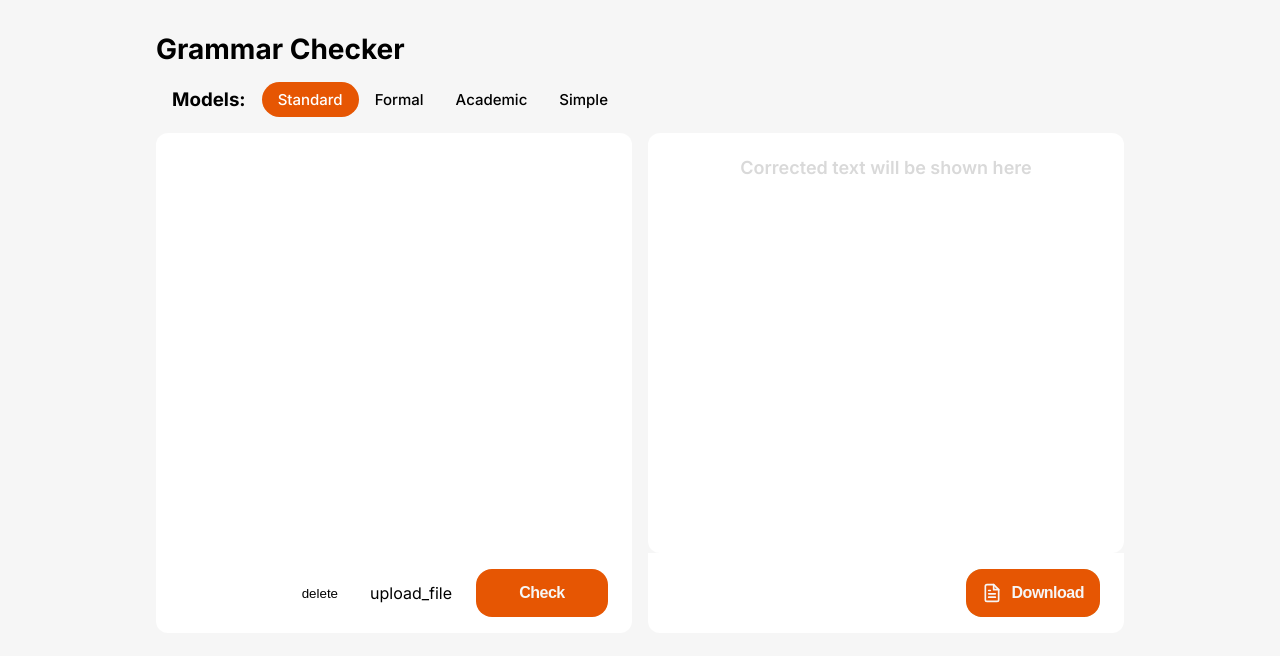
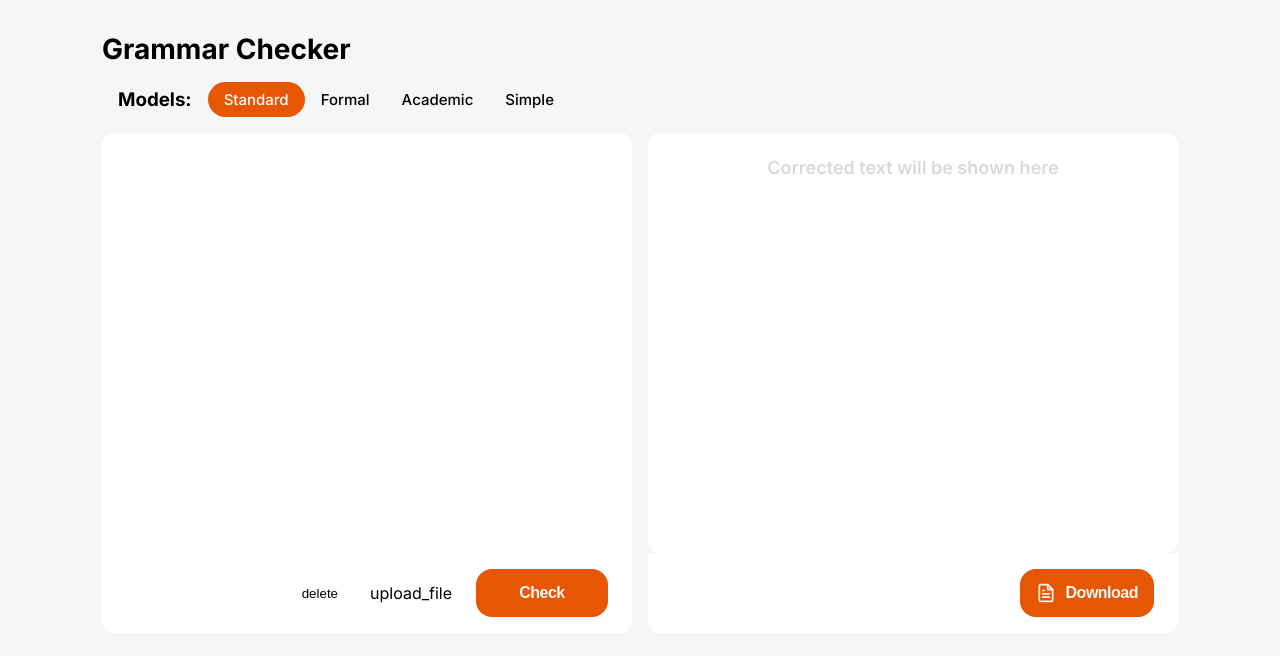
Before and after one commit to PhiThai1309/GoodGrammar, a React (Create React App) app: page /grammar in a window 1280 px wide. Shown: the top 656 px of the page. Built offline with nearby package versions, Linux system fonts and the light colour scheme; no server answers; the HTML template or start-up script is replaced by a standard one.

Commit message:
Widen the max-width of several components from 1000px to 1108px.

```diff
--- a/src/components/home/feature/HomeFeature.css
+++ b/src/components/home/feature/HomeFeature.css
@@ -1,6 +1,6 @@
 .homefeature_container {
   padding: 0 2rem;
-  max-width: 1000px;
+  max-width: 1108px;
   margin-left: auto;
   margin-right: auto;
 }
--- a/src/components/home/heading/HomeHeading.css
+++ b/src/components/home/heading/HomeHeading.css
@@ -3,7 +3,7 @@
   position: relative;
   z-index: 1;
   padding: 1rem;
-  max-width: 1000px;
+  max-width: 1108px;
   margin-left: auto;
   margin-right: auto;
 }
--- a/src/components/home/trustedBy/TrustedBy.css
+++ b/src/components/home/trustedBy/TrustedBy.css
@@ -2,7 +2,7 @@
   transform: translateY(-50%);
 
   padding: 0 2rem;
-  max-width: 1000px;
+  max-width: 1108px;
   margin-left: auto;
   margin-right: auto;
 }
--- a/src/pages/grammar/Grammar.css
+++ b/src/pages/grammar/Grammar.css
@@ -2,7 +2,7 @@
   box-sizing: border-box;
   min-height: 100vh;
   padding: 1rem;
-  max-width: 1000px;
+  max-width: 1108px;
   margin-left: auto;
   margin-right: auto;
 }
```
